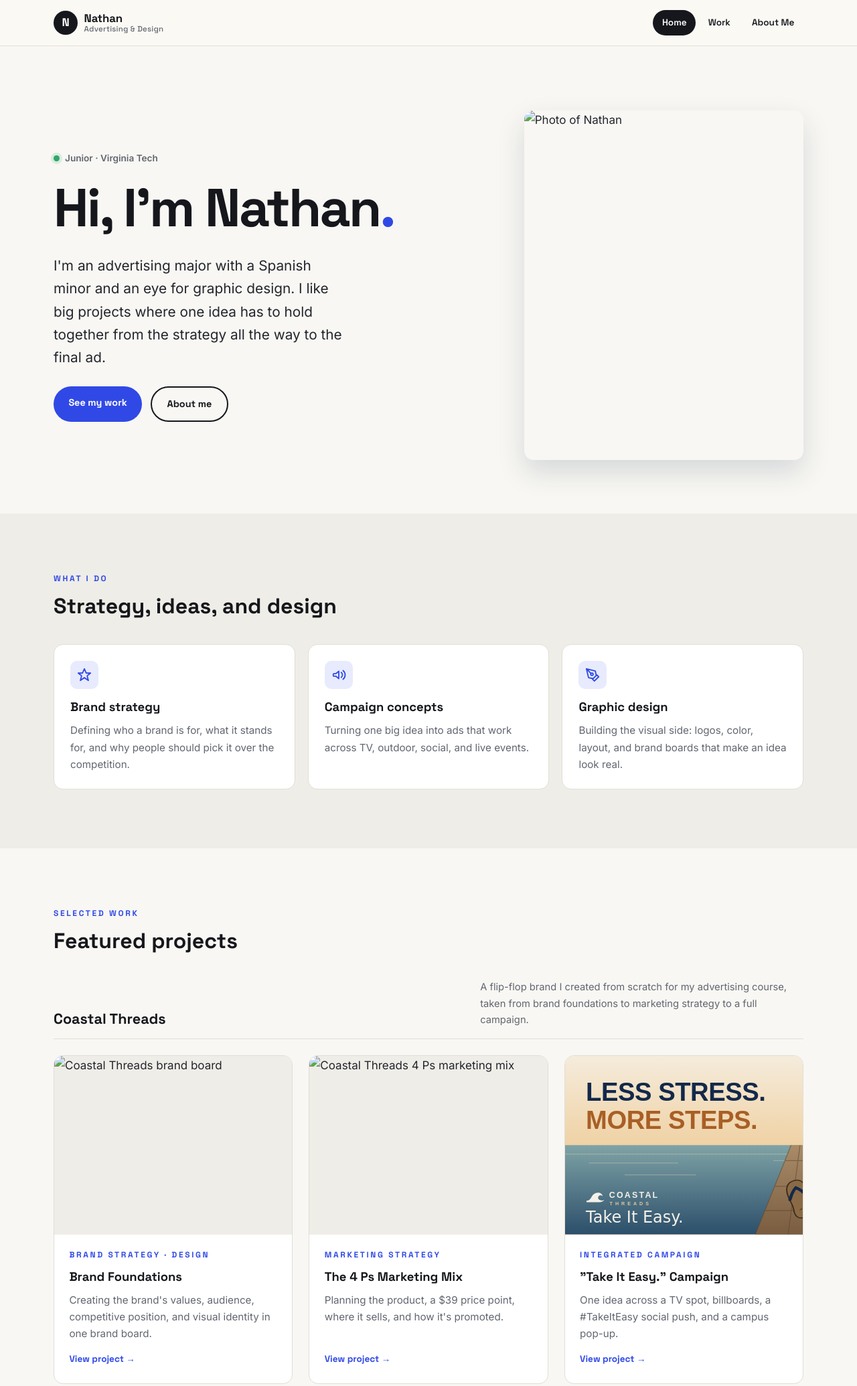
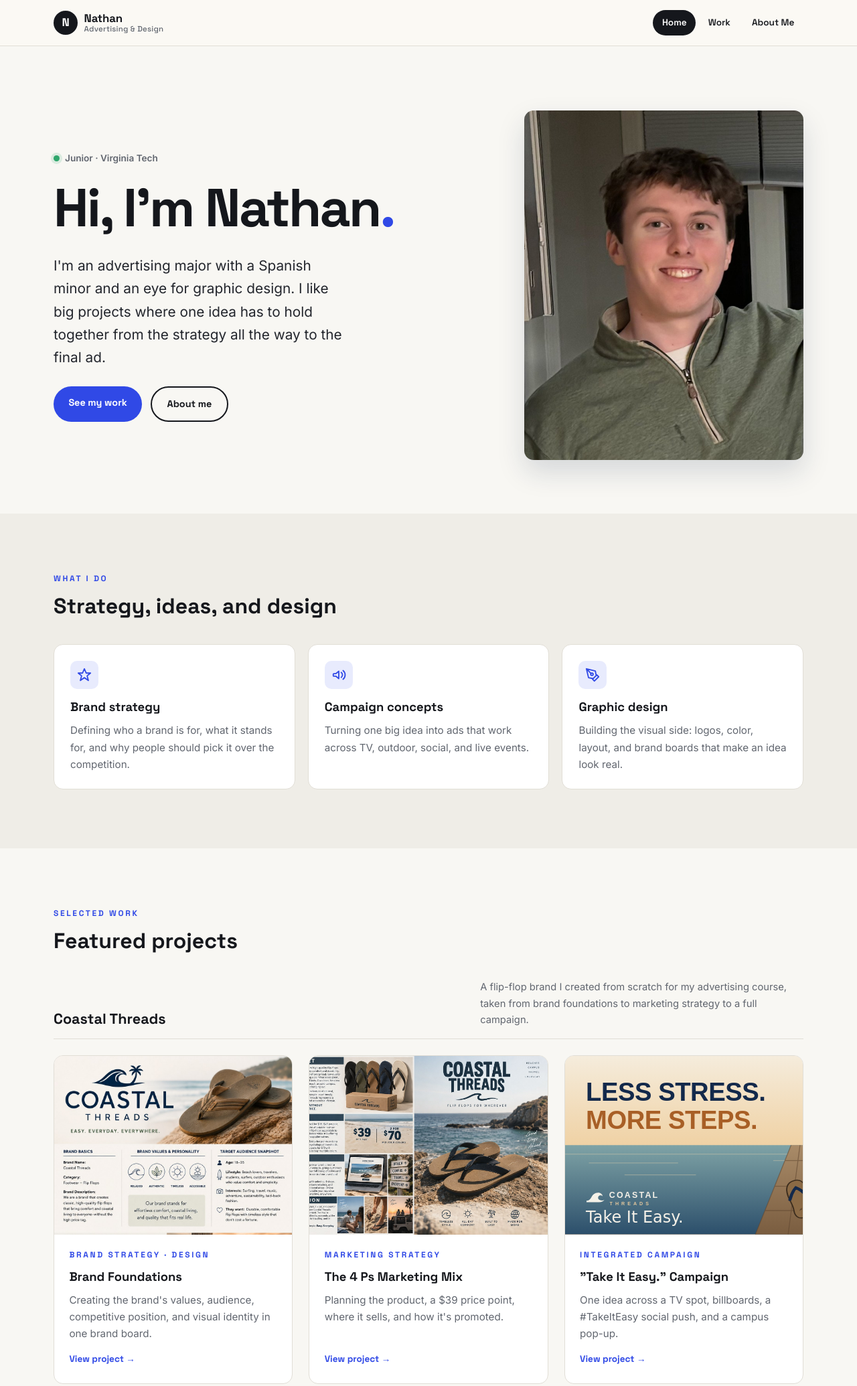
Before and after one commit to nathang1426/portfolio, a plain HTML site: page index.html in a window 1280 px wide. Shown: the top 2070 px of the page at 67% size. Drawn offline with Linux system fonts and the light colour scheme.

Commit message:
Add files via upload

```diff
--- a/index.html
+++ b/index.html
@@ -37,7 +37,7 @@
         <a class="btn ghost" href="about.html">About me</a>
       </div>
     </div>
-    <div class="portrait"><img src="images/nathan.jpg" alt="Photo of Nathan"></div>
+    <div class="portrait"><img src="./nathan.jpg" alt="Photo of Nathan"></div>
   </div>
 </section>
 
@@ -67,13 +67,13 @@
     </div>
     <div class="cards">
       <a class="card" href="lab1.html">
-        <div class="card-img"><img src="images/lab1-brand-board.jpg" alt="Coastal Threads brand board" style="object-position:top"></div>
+        <div class="card-img"><img src="./lab1-brand-board.jpg" alt="Coastal Threads brand board" style="object-position:top"></div>
         <div class="card-body"><span class="eyebrow">Brand strategy &middot; Design</span><h3>Brand Foundations</h3>
           <p>Creating the brand's values, audience, competitive position, and visual identity in one brand board.</p>
           <span class="card-link">View project &rarr;</span></div>
       </a>
       <a class="card" href="lab2.html">
-        <div class="card-img"><img src="images/lab2-4ps.jpg" alt="Coastal Threads 4 Ps marketing mix" style="object-position:right center"></div>
+        <div class="card-img"><img src="./lab2-4ps.jpg" alt="Coastal Threads 4 Ps marketing mix" style="object-position:right center"></div>
         <div class="card-body"><span class="eyebrow">Marketing strategy</span><h3>The 4 Ps Marketing Mix</h3>
           <p>Planning the product, a $39 price point, where it sells, and how it's promoted.</p>
           <span class="card-link">View project &rarr;</span></div>
```
Also changed, not shown: about.html (+1 -1 lines), lab1.html (+2 -2 lines), lab2.html (+1 -1 lines).
